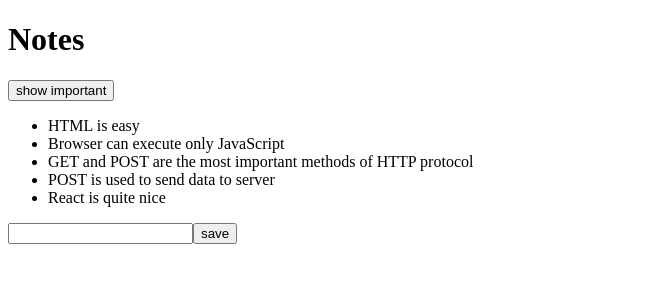
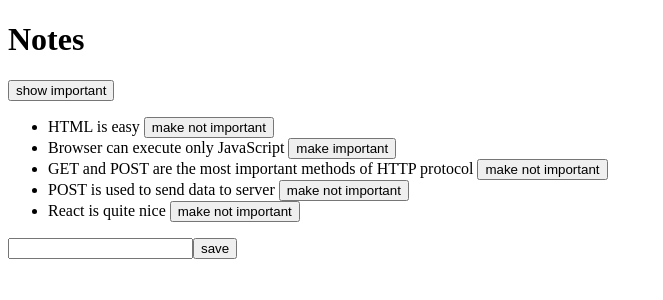
Before and after one commit to bhsaurabh/helsinkifullstack, a React (Vite) app in the folder part2/introdemo2/: page / in a window 1280 px wide. Shown: the top 300 px of the page, without its empty margins (0-663 px from the left). Built offline with nearby package versions, Linux system fonts and the light colour scheme; data requests are answered from the project's data file.

Commit message:
Be able to mark notes as important/unimportant with PUT requests (or PATCH to make modifications)

```diff
--- a/part2/introdemo2/src/App.jsx
+++ b/part2/introdemo2/src/App.jsx
@@ -41,6 +41,15 @@ const App = () => {
     setNewNote(event.target.value)
   }
 
+  const toggleImportanceOf = (id) => {
+    const note = notes.find(n => n.id === id)
+    const changedNote = {...note, important: !note.important}
+
+    axios.put(`http://localhost:3001/notes/${id}`, changedNote).then(response => {
+      setNotes(notes.map(n => n.id !== id ? n : response.data))  // update the changed note in the state
+    })
+  }
+
 
   return (
     <div>
@@ -49,7 +58,7 @@ const App = () => {
         <button onClick={ () => setShowAll(!showAll)}>show {showAll ? 'important' : 'all'}</button>
       </div>
       <ul>
-        { notesToShow.map(note => <Note note={note} key={note.id} />) }
+        { notesToShow.map(note => <Note note={note} key={note.id} toggleImportance={() => toggleImportanceOf(note.id)} />) }
       </ul>
       {/* form to add a new note */ }
       <form onSubmit={addNote}>
--- a/part2/introdemo2/src/components/Note.jsx
+++ b/part2/introdemo2/src/components/Note.jsx
@@ -1,6 +1,7 @@
-const Note = ({note}) => {
+const Note = ({note, toggleImportance}) => {
+  const label = note.important ? 'make not important' : 'make important'
   return (
-    <li>{note.content}</li>
+    <li className='note'>{note.content} <button onClick={toggleImportance}>{label}</button></li>
   );
 }
 
```
